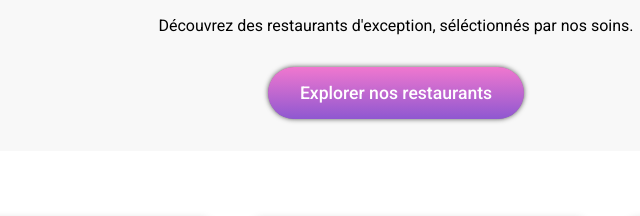
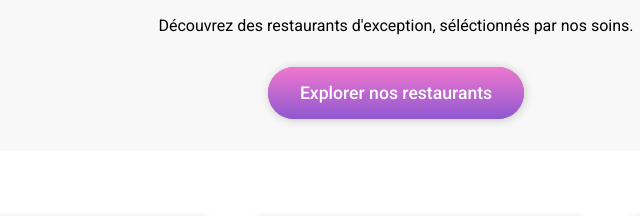
Before and after one commit to mamaBHB/OhMyFood, a website: page index.html in a window 1280 px wide. Shown: the part 221-437 px from the top of the page, 244-884 px from the left. Drawn offline with Linux system fonts and the light colour scheme; a web font is replaced by a local one.

Commit message:
box shadow button

```diff
--- a/sass/utils/_mixins.scss
+++ b/sass/utils/_mixins.scss
@@ -15,7 +15,7 @@
     background-color: #686868;
     background-image: linear-gradient(0deg,rgba(147,86,220,.9),rgba(255,121,218,.9));
     cursor: pointer;
-    box-shadow: 0px 0px 5px 0px #555555;
+    @include box-shadow;
     transition: all 300ms;
 }
 @mixin buttonHover {
```
Also changed, not shown: css/style.css, 1 other file.
